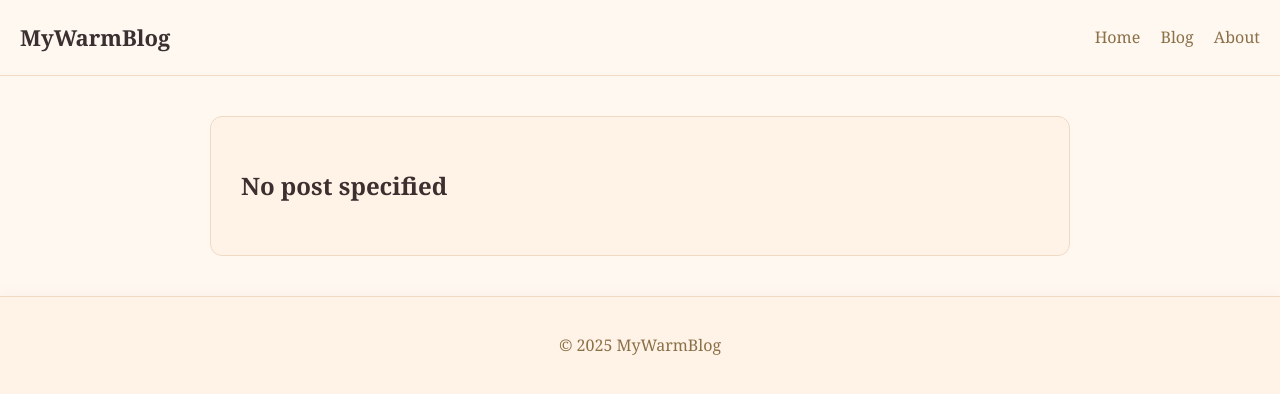
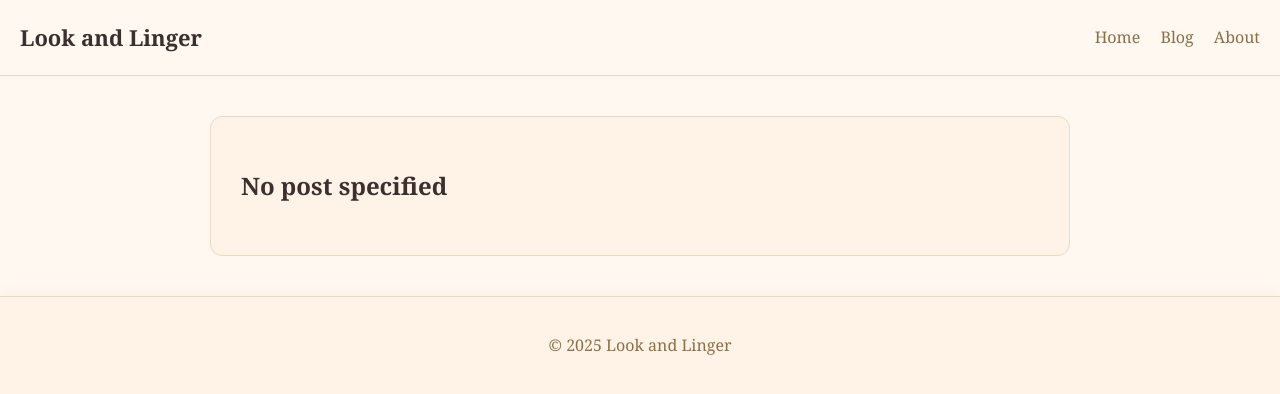
Before and after one commit to gabesallstrom/lookandlinger, a plain HTML site: page post.html in a window 1280 px wide. Drawn offline with Linux system fonts and the light colour scheme.

Commit message:
Update post.html

```diff
--- a/post.html
+++ b/post.html
@@ -3,12 +3,12 @@
 <head>
   <meta charset="utf-8" />
   <meta name="viewport" content="width=device-width, initial-scale=1" />
-  <title>Post — My Warm Blog</title>
+  <title>Post — Look and Linger</title>
   <link rel="stylesheet" href="css/style.css" />
 </head>
 <body>
   <header>
-    <div class="brand"><a href="index.html">MyWarmBlog</a></div>
+    <div class="brand"><a href="index.html">Look and Linger</a></div>
     <nav>
       <a href="index.html">Home</a>
       <a href="blog.html">Blog</a>
@@ -23,7 +23,7 @@
   </main>
 
   <footer>
-    <p>© 2025 MyWarmBlog</p>
+    <p>© 2025 Look and Linger</p>
   </footer>
 
   <script src="js/blog.js"></script>
```
